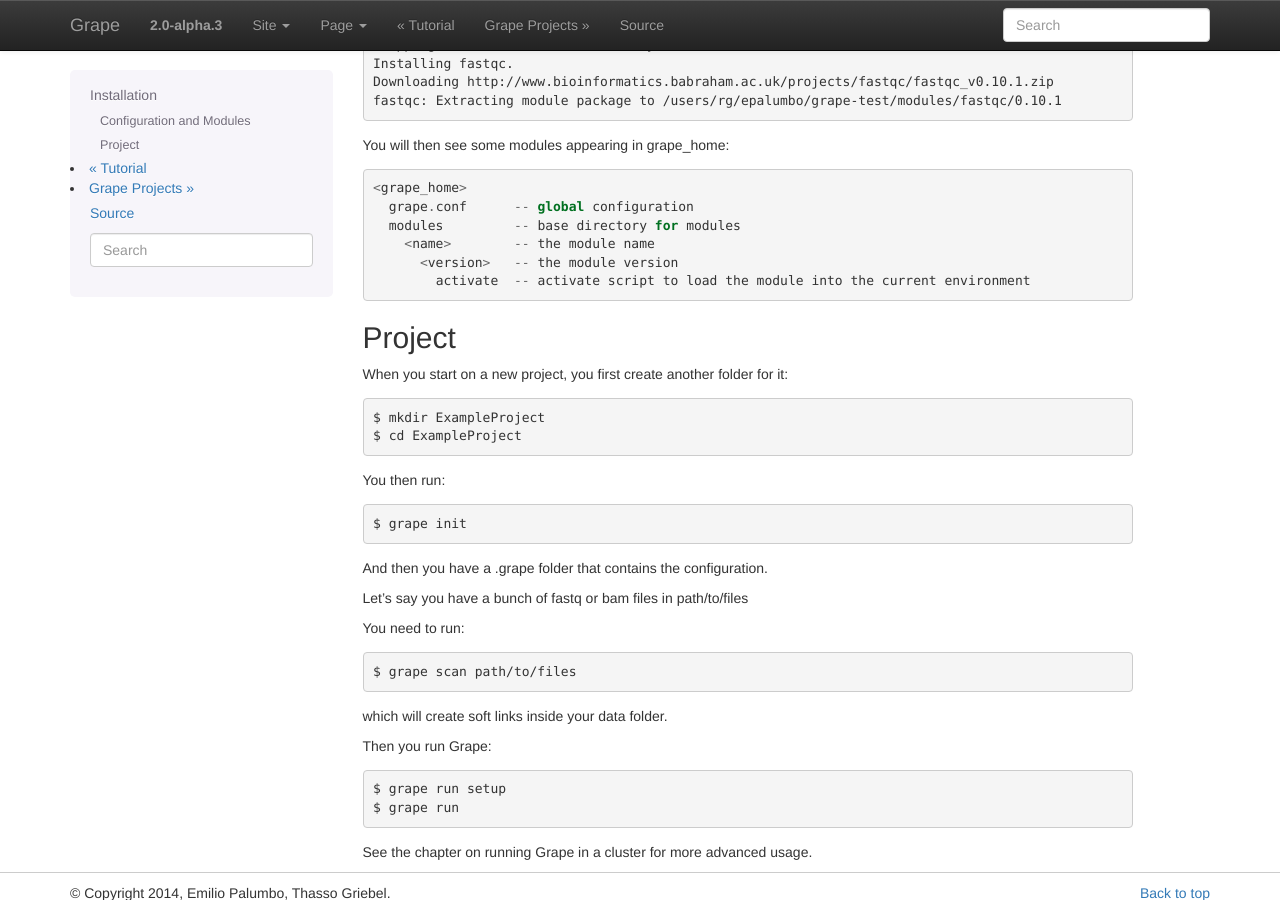
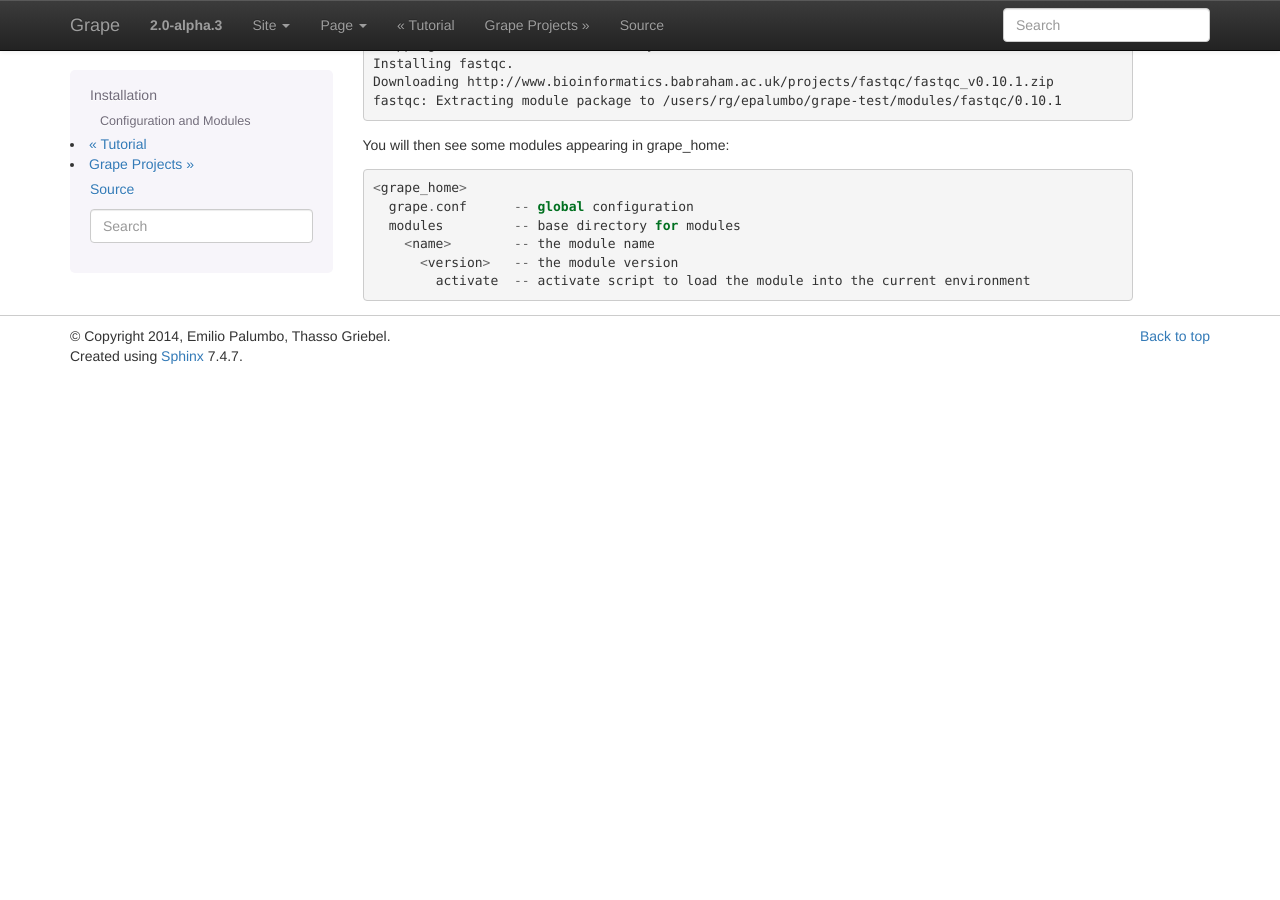
Before and after one commit to grape-pipeline/grape, a Sphinx documentation site: the page built from docs/source/installation.rst, in a window 1280 px wide and 900 px high, scrolled down 907 px. Built offline with Sphinx 7.4.7, drawn with Linux system fonts in a browser that asks for light colours; formulas are drawn with MathJax 3; after the commit the page ends 1283 px from its top, so only the background shows below that.

Commit message:
Remove project section from installation

```diff
--- a/docs/source/installation.rst
+++ b/docs/source/installation.rst
@@ -64,33 +64,3 @@ You will then see some modules appearing in grape_home::
         <name>        -- the module name
           <version>   -- the module version
             activate  -- activate script to load the module into the current environment
-
-
-Project
-=======
-
-When you start on a new project, you first create another folder for it::
-
-    $ mkdir ExampleProject
-    $ cd ExampleProject
-
-You then run::
-
-    $ grape init
-
-And then you have a .grape folder that contains the configuration.
-
-Let's say you have a bunch of fastq or bam files in path/to/files
-
-You need to run::
-
-    $ grape scan path/to/files
-
-which will create soft links inside your data folder.
-
-Then you run Grape::
-
-    $ grape run setup
-    $ grape run
-
-See the chapter on running Grape in a cluster for more advanced usage.
```
